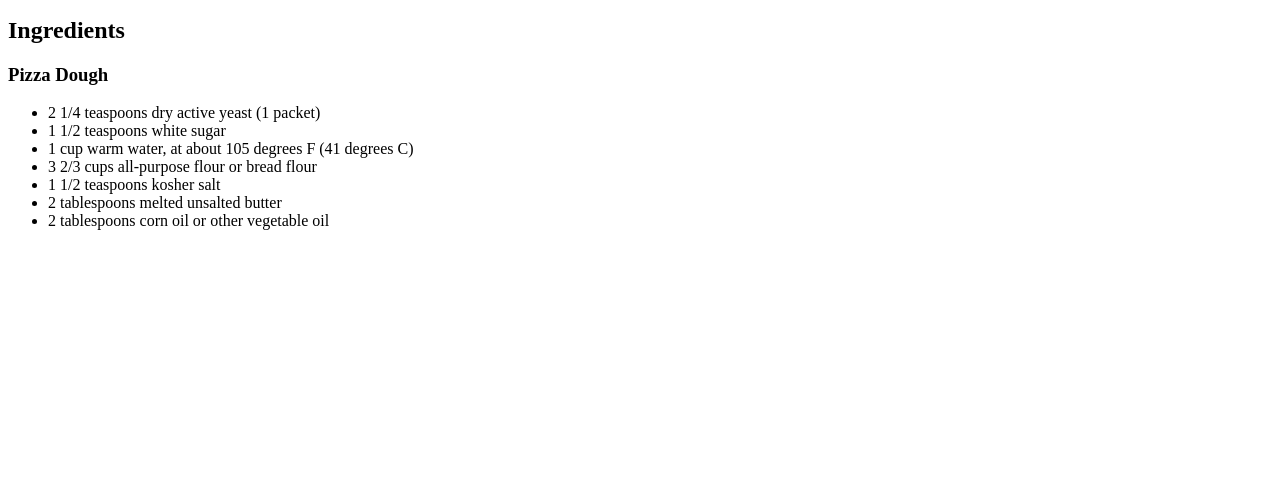
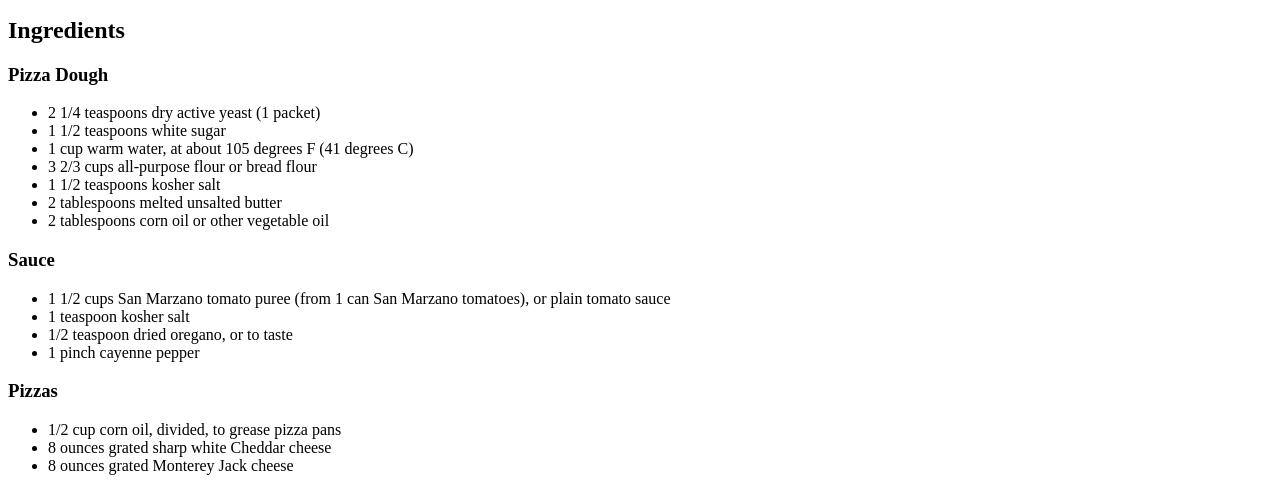
Before and after one commit to Norindu/odin-recipes, a plain HTML site: page recipes/pizza.html in a window 1280 px wide. Shown: the part 711-1202 px from the top of the page. Before the commit the page ends 957 px from the top, so only its background shows below. Drawn offline with Linux system fonts and the light colour scheme.

Commit message:
Add pizza.html ingredients

```diff
--- a/recipes/pizza.html
+++ b/recipes/pizza.html
@@ -19,5 +19,18 @@
                 <li>2 tablespoons melted unsalted butter</li>
                 <li>2 tablespoons corn oil or other vegetable oil</li>
             </ul>
+        <h3>Sauce</h3>
+            <ul>
+                <li>1 1/2 cups San Marzano tomato puree (from 1 can San Marzano tomatoes), or plain tomato sauce</li>
+                <li>1 teaspoon kosher salt</li>
+                <li>1/2 teaspoon dried oregano, or to taste</li>
+                <li>1 pinch cayenne pepper</li>
+            </ul>
+        <h3>Pizzas</h3>
+            <ul>
+                <li>1/2 cup corn oil, divided, to grease pizza pans</li>
+                <li>8 ounces grated sharp white Cheddar cheese</li>
+                <li>8 ounces grated Monterey Jack cheese</li>
+            </ul>
 </body>
 </html>
```
